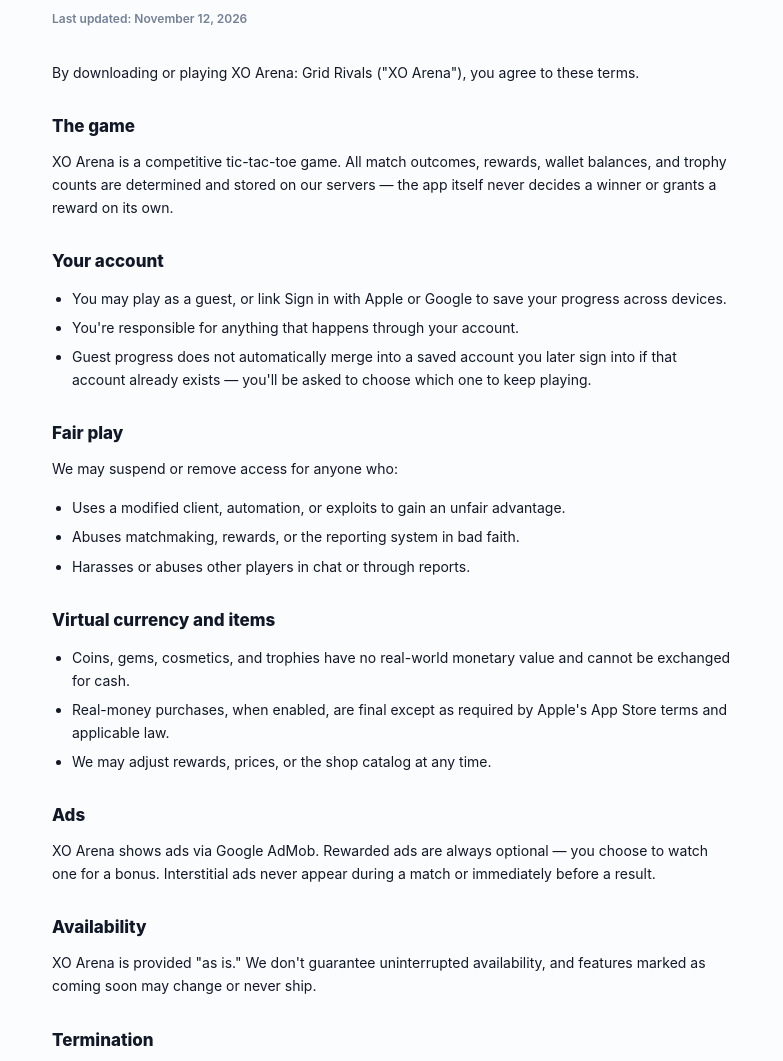
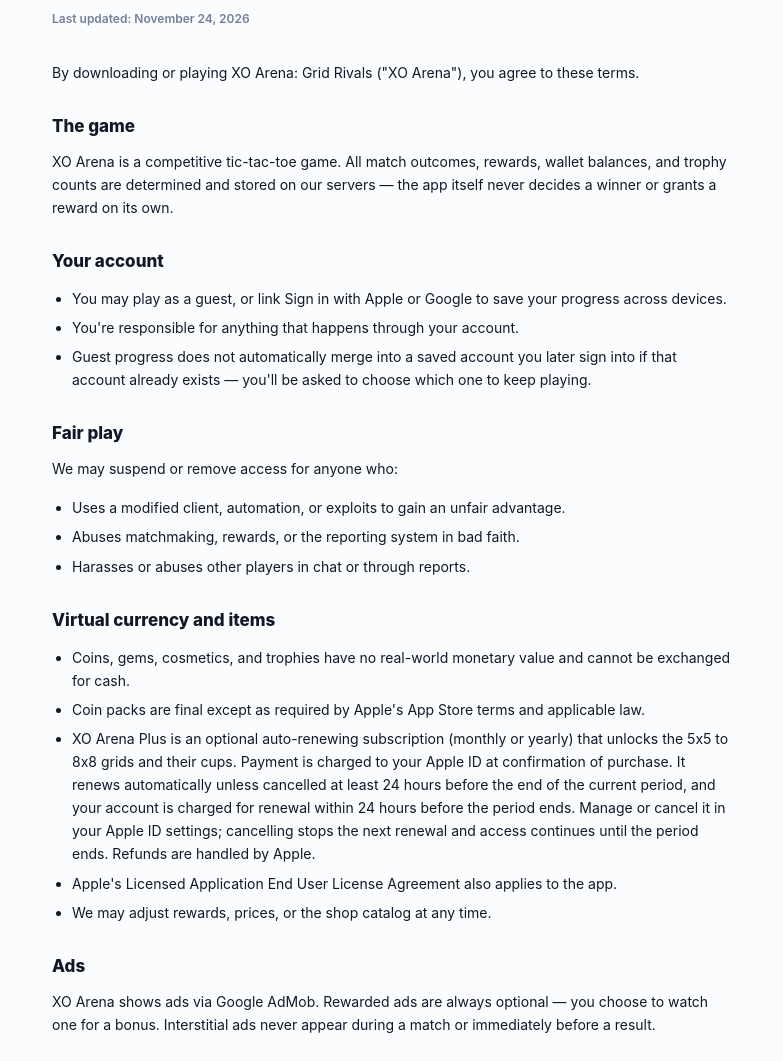
Before and after one commit to iamzayn19/xo-arena-pages, a website built with Vite: page terms.html in a window 1280 px wide. Shown: the part 167-1228 px from the top of the page, without its empty margins (248-1031 px from the left). Built offline with nearby package versions, Linux system fonts and the light colour scheme.

Commit message:
docs: cover XO Arena Plus in the privacy policy and terms

```diff
--- a/terms.html
+++ b/terms.html
@@ -22,7 +22,7 @@
     </header>
     <main>
       <h1>Terms of Service</h1>
-      <p class="updated">Last updated: November 12, 2026</p>
+      <p class="updated">Last updated: November 24, 2026</p>
 
       <p>By downloading or playing XO Arena: Grid Rivals ("XO Arena"), you agree to these terms.</p>
 
@@ -54,8 +54,14 @@
       <ul>
         <li>Coins, gems, cosmetics, and trophies have no real-world monetary value and cannot be
           exchanged for cash.</li>
-        <li>Real-money purchases, when enabled, are final except as required by Apple's App Store
-          terms and applicable law.</li>
+        <li>Coin packs are final except as required by Apple's App Store terms and applicable law.</li>
+        <li>XO Arena Plus is an optional auto-renewing subscription (monthly or yearly) that unlocks
+          the 5x5 to 8x8 grids and their cups. Payment is charged to your Apple ID at confirmation of
+          purchase. It renews automatically unless cancelled at least 24 hours before the end of the
+          current period, and your account is charged for renewal within 24 hours before the period
+          ends. Manage or cancel it in your Apple ID settings; cancelling stops the next renewal and
+          access continues until the period ends. Refunds are handled by Apple.</li>
+        <li>Apple's Licensed Application End User License Agreement also applies to the app.</li>
         <li>We may adjust rewards, prices, or the shop catalog at any time.</li>
       </ul>
 
```
Also changed, not shown: privacy.html (+7 -6 lines).
